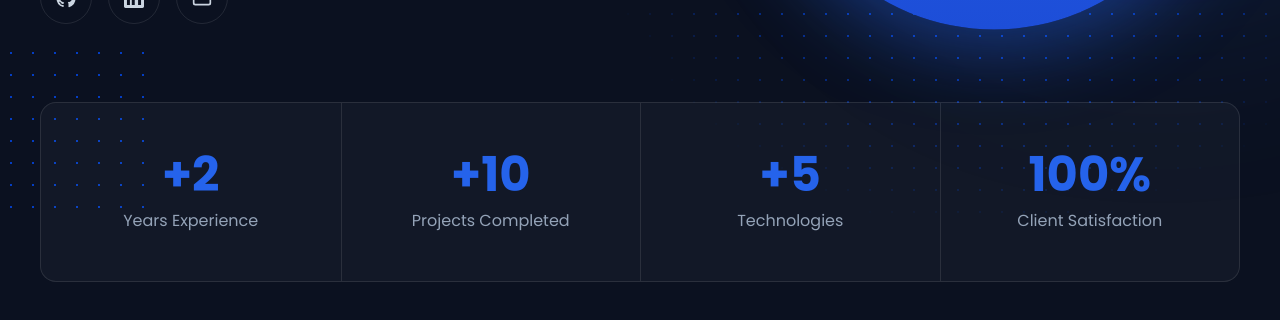
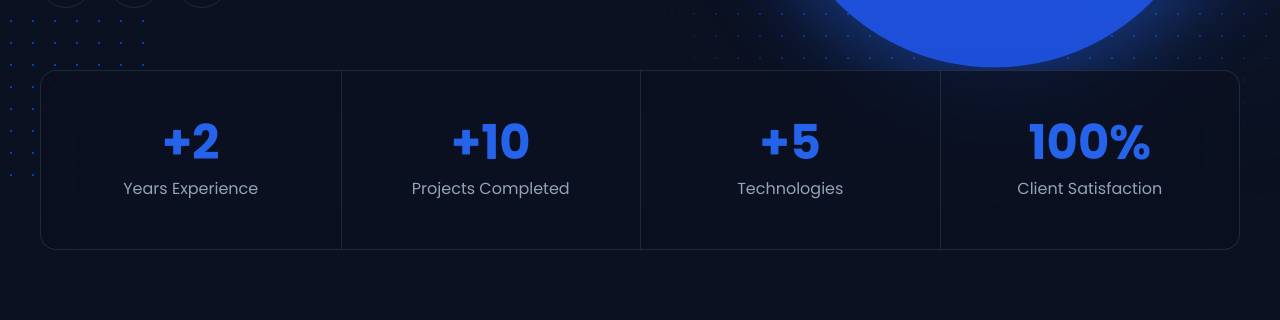
Before and after one commit to AbolfazlTafakori/Cobalt, a React (Vite) app: page / in a window 1280 px wide. Shown: the part 632-952 px from the top of the page. Built offline with nearby package versions, Linux system fonts and the light colour scheme; no server answers.

Commit message:
Refine hero: lower disc, restore portrait position, blur stats bar
Revert the extra upward shift on the portrait, lower the glowing disc so
the head clears above it (matching the design), and give the stats bar a
solid blurred background so content behind it doesn't show through.

```diff
--- a/src/components/sections/Hero.jsx
+++ b/src/components/sections/Hero.jsx
@@ -73,7 +73,7 @@ export default function Hero() {
           {/* ---- Right: portrait ---- */}
           {/* Bottom-aligned so the figure reaches down toward the stats bar,
               matching the design; larger on desktop for a taller presence. */}
-          <div className="animate-fade-up flex justify-center [animation-delay:150ms] lg:-mb-2 lg:-translate-y-10 lg:self-end">
+          <div className="animate-fade-up flex justify-center [animation-delay:150ms] lg:-mb-10 lg:self-end">
             <ProfilePortrait
               src={avatar}
               alt={`${profile.firstName} ${profile.lastName}`}
--- a/src/components/ui/ProfilePortrait.jsx
+++ b/src/components/ui/ProfilePortrait.jsx
@@ -22,7 +22,7 @@ export default function ProfilePortrait({
 
       {/* Big glowing blue disc behind the figure — width-based square so it
           stays a perfect circle regardless of the uploaded photo's aspect ratio */}
-      <div className="absolute left-1/2 top-1/2 aspect-square w-[82%] -translate-x-1/2 -translate-y-1/2 rounded-full bg-gradient-to-b from-brand to-brand-dark shadow-glow" />
+      <div className="absolute left-1/2 top-[57%] aspect-square w-[82%] -translate-x-1/2 -translate-y-1/2 rounded-full bg-gradient-to-b from-brand to-brand-dark shadow-glow" />
 
       {/* Portrait photo (only when one is set) */}
       {src && (
--- a/src/components/ui/StatsBar.jsx
+++ b/src/components/ui/StatsBar.jsx
@@ -6,7 +6,7 @@ export default function StatsBar({ className = '' }) {
   const stats = content.stats;
   return (
     <div
-      className={`rounded-2xl border border-white/10 bg-white/[0.03] ${className}`}
+      className={`rounded-2xl border border-white/10 bg-ink-800/70 backdrop-blur-xl ${className}`}
     >
       <dl className="grid grid-cols-2 divide-white/10 lg:grid-cols-4 lg:divide-x">
         {stats.map((stat, i) => (
```
